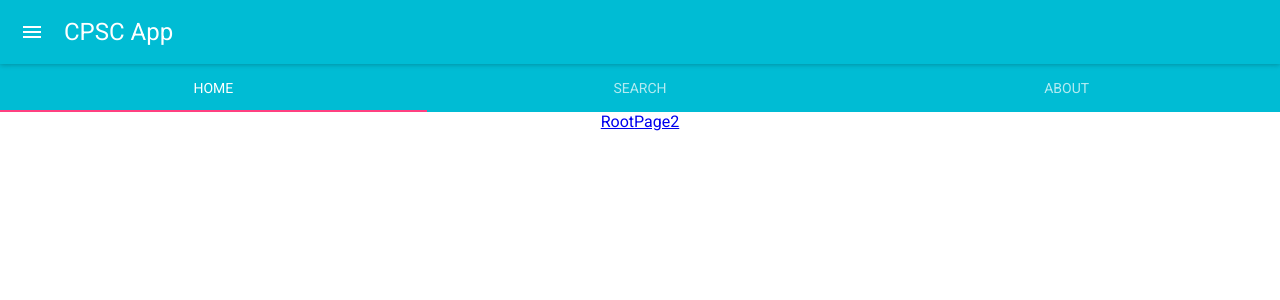
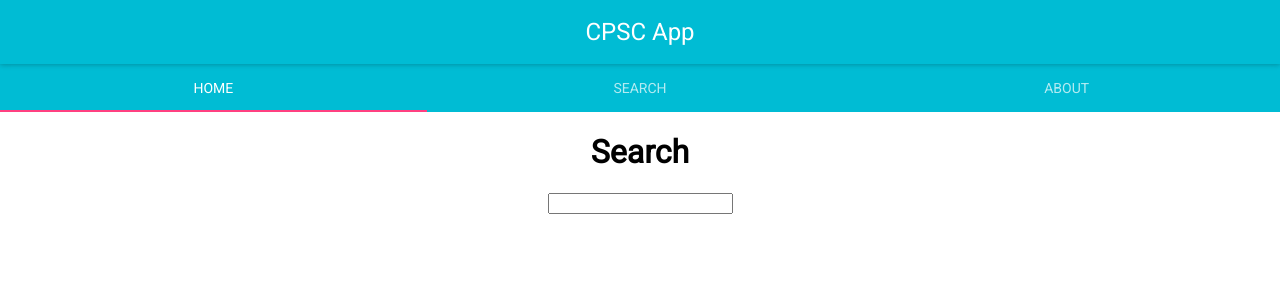
Before and after one commit to msell/kata_violations_graphql, a React (Create React App) app in the folder client/: page /search in a window 1280 px wide. Shown: the top 300 px of the page. Built offline with nearby package versions, Linux system fonts and the light colour scheme.

Commit message:
navigate

```diff
--- a/client/src/App.js
+++ b/client/src/App.js
@@ -1,71 +1,30 @@
 import React, { Component } from 'react';
 import './App.css';
-import { Link, Route, BrowserRouter as Router } from 'react-router-dom';
+import { Route, BrowserRouter as Router } from 'react-router-dom';
 import RootPage from './components/RootPage';
 import Detail from './components/Detail';
-import Layout from './components/Layout';
+import Header from './components/Header';
 import InfractionsPage from './components/InfractionsPage';
+import AboutPage from './components/AboutPage';
+import SearchPage from './components/SearchPage';
 
 class App extends Component {
-  // state = {
-  //   inputValue: ""
-  // };
-
-  // callMe() {
-  //   console.log("you hit enter");
-  // }
-
-  // handleKeyUp = evt => {
-  //   console.log({
-  //     value: evt.target.value,
-  //     keyCode: evt.keyCode,
-  //     charCode: evt.charCode
-  //   });
-  //   if (evt.keyCode === 13) {
-  //     this.callMe();
-  //   }
-  // };
-
-  // handleChange = (evt, key) => {
-  //   console.log({
-  //     value: evt.target.value,
-  //     keyCode: evt.keyCode,
-  //     charCode: evt.charCode
-  //   });
-
-  //   const newState = {};
-  //   newState[key] = evt.target.value;
-
-  //   this.setState(newState);
-  // };
-
   render() {
     return (
-      <Layout>
       <div className="App">
         <Router>
           <div>
-              <Link to="/">Root</Link>
-              <Link to="/page2">Page2</Link>
+            <Header />
             <Route path="/" exact component={RootPage} />
             <Route path="/infractions/:id" component={InfractionsPage} />
-              <Route path="/page2" component={Page2} />
+            <Route path="/about" component={AboutPage} />
+            <Route path="/search" component={SearchPage} />
             <Route path="/detail/:id" component={Detail} />
           </div>
         </Router>
-          {/* <input
-          value={this.state.inputValue}
-          onChange={e => this.handleChange(e, "inputValue")}
-          onKeyUp={this.handleKeyUp}
-        /> */}
-
       </div>
-      </Layout>
     );
   }
 }
 
 export default App;
-
-
-const Page2 = () => <div>Page2</div>;
--- /dev/null
+++ b/client/src/components/AboutPage.js
@@ -0,0 +1,9 @@
+import React from 'react';
+
+const About = () => (
+  <div>
+    <h1>About</h1>
+  </div>
+);
+
+export default About;
--- a/client/src/components/Header.js
+++ b/client/src/components/Header.js
@@ -1,25 +1,27 @@
 import React from 'react';
 import AppBar from 'material-ui/AppBar';
 import { Tabs, Tab } from 'material-ui/Tabs';
+import { Link } from 'react-router-dom'
 
 class Header extends React.Component {
   state = { index: 0 };
+
   onChange = index => {
-    this.setState({ index });
-  };
+    this.setState({ index })
+  }
 
   render() {
     return (
     <div>
-    <AppBar title="CPSC App"/>
+    <AppBar showMenuIconButton={false} title="CPSC App"/>
       <Tabs
 
         index={this.state.index}
         onChange={this.onChange}
       >
-        <Tab label="Home" value={0} />
-        <Tab label="Search" value={1} />
-        <Tab label="About" value={2} />
+        <Tab label="Home" value={0} containerElement={<Link to="/"/>} />
+    <Tab label="Search" value={1} containerElement={<Link to="/search" />} />
+    <Tab label="About" value={2}containerElement={<Link to="/about" />} />
       </Tabs>
   </div>
     )
--- a/client/src/components/InfractionsPage.js
+++ b/client/src/components/InfractionsPage.js
@@ -28,8 +28,8 @@ const InfractionsPage = ({ match }) => (
                     <TableHeaderColumn>Firm</TableHeaderColumn>
                   </TableHeader>
                   <TableBody displayRowCheckbox={false}>
-                    {data.infractionsById.infractions.map(x => (
-                      <TableRow>
+                    {data.infractionsById.infractions.map((x, i) => (
+                      <TableRow key={i}>
                         <TableRowColumn>{x.product}</TableRowColumn>
                         <TableRowColumn>{data.infractionsById.violation}</TableRowColumn>
                         <TableRowColumn>{x.firm}</TableRowColumn>
--- a/client/src/components/RootPage.js
+++ b/client/src/components/RootPage.js
@@ -1,29 +1,27 @@
-import React from "react";
-import { Link } from "react-router-dom";
-import { List, ListItem, makeSelectable } from "material-ui/List";
-import { Query } from "react-apollo";
-import getViolations from "../queries/getViolations";
+import React from 'react';
+import { Link } from 'react-router-dom';
+import { List, ListItem, makeSelectable } from 'material-ui/List';
+import { Query } from 'react-apollo';
+import getViolations from '../queries/getViolations';
 
-let SelectableList = makeSelectable(List);
+const SelectableList = makeSelectable(List);
 
 class RootPage extends React.Component {
-  state = { ids: [{ id: 4 }, { id: 20 }] };
   render() {
     return (
       <div>
         <h1>Violations</h1>
         <Query query={getViolations}>
           {({ loading, error, data }) => {
-            if (loading) return "Loading...";
+            if (loading) return 'Loading...';
             if (error) return `Error! ${error.message}`;
 
             return (
               <SelectableList>
                 {data.allViolations.violations.map(x => (
-                  <Link to={`/infractions/${x.id}`}>
+                  <Link key={x.id} to={`/infractions/${x.id}`}>
                     <ListItem
                       value={x.id}
-                      key={x.id}
                       primaryText={`${x.description} (${x.total})`}
                     />
                   </Link>
@@ -32,12 +30,6 @@ class RootPage extends React.Component {
             );
           }}
         </Query>
-
-        <ul>
-          {this.state.ids.map(x => (
-            <li key={x.id}><Link to={`/${x.id}`}>Go here: {x.id}</Link></li>
-          ))}
-        </ul>
       </div>
     );
   }
--- a/client/src/components/SearchPage.js
+++ b/client/src/components/SearchPage.js
@@ -1,5 +1,50 @@
 import React from 'react';
 
-const SearchPage = () => <div>Search Page</div>;
+class SearchPage extends React.Component {
+  state = {
+    inputValue: ""
+  };
+
+  callMe() {
+    console.log("you hit enter");
+  }
+
+  handleKeyUp = evt => {
+    console.log({
+      value: evt.target.value,
+      keyCode: evt.keyCode,
+      charCode: evt.charCode
+    });
+    if (evt.keyCode === 13) {
+      this.callMe();
+    }
+  };
+
+  handleChange = (evt, key) => {
+    console.log({
+      value: evt.target.value,
+      keyCode: evt.keyCode,
+      charCode: evt.charCode
+    });
+
+    const newState = {};
+    newState[key] = evt.target.value;
+
+    this.setState(newState);
+  };
+
+  render() {
+    return (
+      <div>
+        <h1>Search</h1>
+        <input
+          value={this.state.inputValue}
+          onChange={e => this.handleChange(e, "inputValue")}
+          onKeyUp={this.handleKeyUp}
+        />
+      </div>
+    );
+  }
+}
 
 export default SearchPage;
```
Lines whose indentation alone changed are shown as unchanged.
